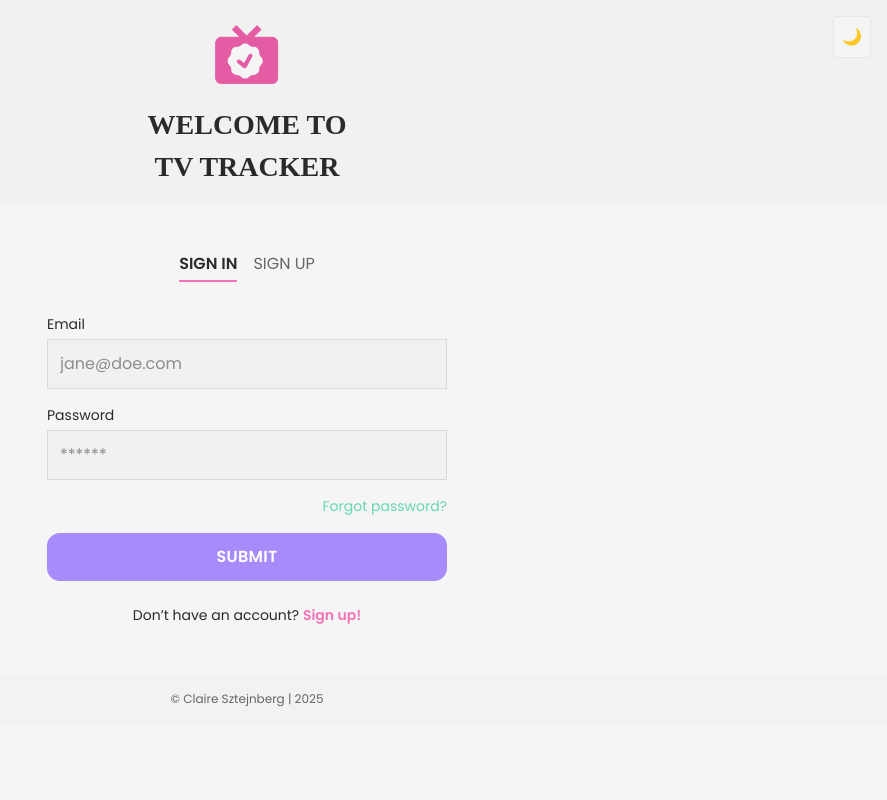
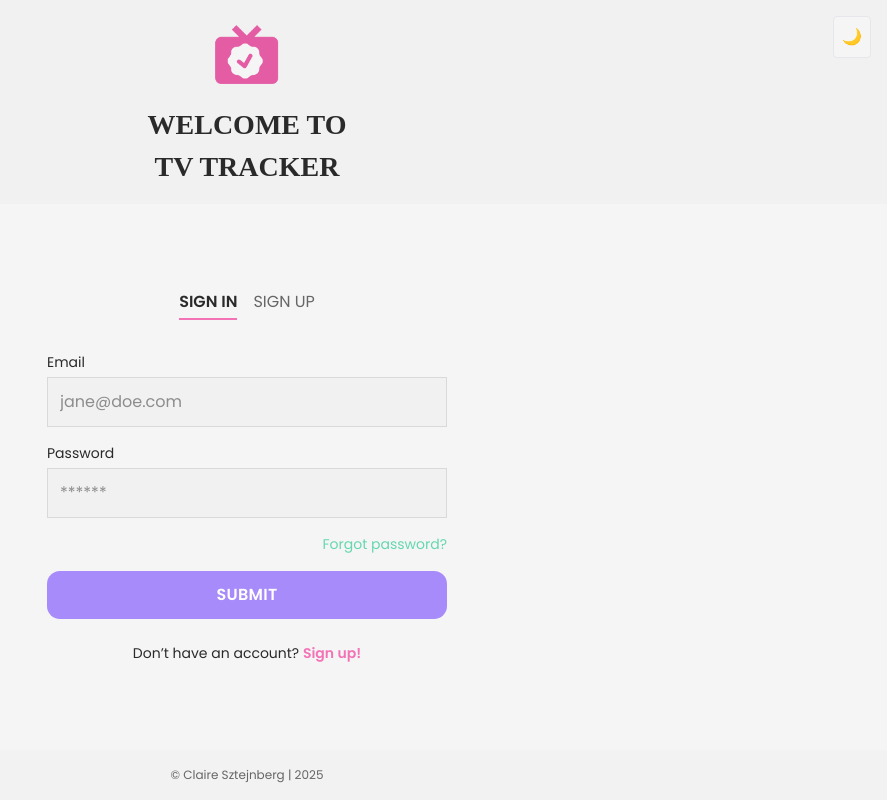
Before and after one commit to claireszt/tv-tracker, a Next.js app: page /auth/signin in a window 1280 px wide. Shown: the whole page, without its empty margins (393-1280 px from the left). Built offline with nearby package versions, Linux system fonts and the light colour scheme.

Commit message:
fix(ui/ux): ensure logo loads & full-page background applies

```diff
--- a/src/app/auth/signin/page.tsx
+++ b/src/app/auth/signin/page.tsx
@@ -7,7 +7,7 @@ import Image from "next/image";
 
 export default function SignIn() {
   return (
-    <div className="flex flex-col bg-light-background dark:bg-dark-background">
+    <div className="min-h-screen flex flex-col bg-light-background dark:bg-dark-background">
       {/* Header (Logo + Theme Toggle) */}
       <div className="w-full flex flex-col items-center bg-light-surface dark:bg-dark-surface p-4 relative">
         <ThemeToggle />
--- a/src/app/auth/signup/page.tsx
+++ b/src/app/auth/signup/page.tsx
@@ -7,7 +7,7 @@ import Image from "next/image";
 
 export default function SignUp() {
   return (
-    <div className="flex flex-col bg-light-background dark:bg-dark-background">
+    <div className="min-h-screen flex flex-col bg-light-background dark:bg-dark-background">
       {/* Header (Logo + Theme Toggle) */}
       <div className="w-full flex flex-col items-center bg-light-surface dark:bg-dark-surface p-6 relative">
         <ThemeToggle />
--- a/src/app/layout.tsx
+++ b/src/app/layout.tsx
@@ -19,7 +19,10 @@ export default function RootLayout({
   children: React.ReactNode;
 }>) {
   return (
-    <html lang="en" className={`${poppins.className} bg-light-background dark:bg-dark-background`}>
+    <html
+      lang="en"
+      className={`${poppins.className} h-full bg-light-background dark:bg-dark-background`}
+    >
       <body>{children}</body>
     </html>
   );
```
